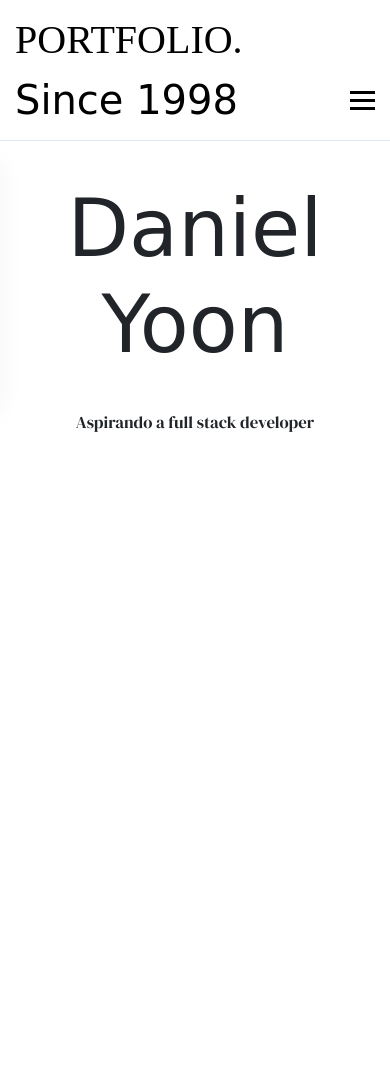
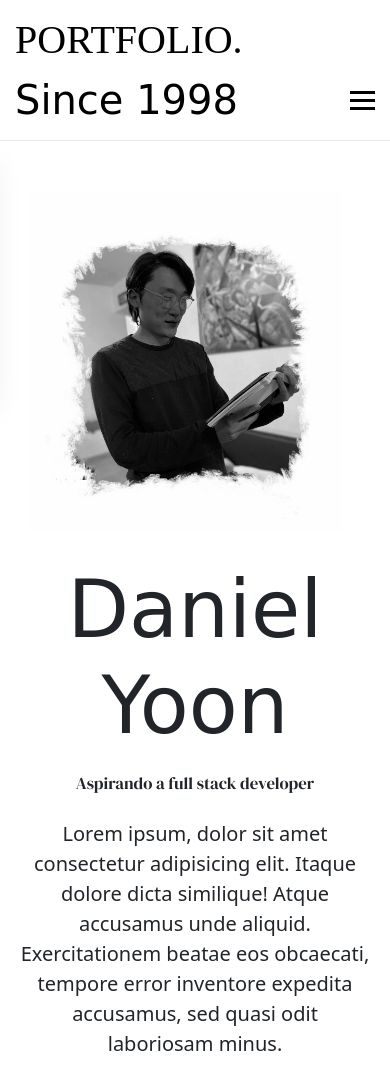
Before and after one commit to deany8n/portfolioweb, a plain HTML site: page index.html in a window 390 px wide. Before the commit the page ends 844 px from the top, so only its background shows below. Drawn offline with nearby package versions, Linux system fonts and the light colour scheme; a web font is replaced by a local one.

Commit message:
cambios en la letra de p

```diff
--- a/SASS/_index.scss
+++ b/SASS/_index.scss
@@ -2,16 +2,55 @@
 
 
 .intro {
+    display: flex;
+    flex-direction: column;
+.parrafo{
+    font-size: 20px;
+    margin: 20px;
     text-align: center;
-}
+}}
 
 .title{
-
-    margin: 40px;
+    margin: 20px;
     font-size: 80px;
     font-family: 'Water Brush', cursive;
+    text-align: center;
 
 }
 .subtitle {
     font-family: 'DM Serif Display', serif;
+  justify-content: center;
+  text-align: center;
 }
+
+.dani {
+    position: relative;
+width: 580px;
+height: 600px;
+margin: 30px;
+top: 70px;
+}
+
+.introContainer{
+    display: flex;
+flex-direction: row;
+flex-wrap: nowrap;
+
+
+
+}
+
+@media only screen and (max-width: 768px) {
+.introContainer{
+    display: flex;
+flex-direction: column;
+}
+
+.dani {
+    position: relative;
+width: 80%;
+height:90%;
+margin: 30px;
+top: 20px;
+}
+}
--- a/SASS/style.scss
+++ b/SASS/style.scss
@@ -88,6 +88,9 @@ a {
 
 
 @media only screen and (max-width: 768px) {
+
+
+
     .nav-menu {
         position: fixed;
         left: -100%;
@@ -101,6 +104,7 @@ a {
         box-shadow:
             0 10px 27px rgba(0, 0, 0, 0.05);
       margin-top: 100px;
+      z-index: 1;
     }
 
     .nav-menu.active {
@@ -115,7 +119,6 @@ a {
     .hamburger {
         display: block;
         cursor: pointer;
-
     }
 
 }
--- a/index.html
+++ b/index.html
@@ -23,7 +23,7 @@
                     <a href="./index.html" class="nav-link">HOME</a>
                 </li>
                 <li class="nav-item">
-                    <a href="#" class="nav-link">ABOUT ME</a>
+                    <a href="#about" class="nav-link">ABOUT ME</a>
                 </li>
                 <li class="nav-item">
                     <a href="#" class="nav-link">CONTACT</a>
@@ -39,10 +39,23 @@
     </header>
 
     <section>
-        <div class="intro">
 
-            <h1 class="title"> Daniel Yoon</h1>
-            <h2 class="subtitle">Aspirando a full stack developer</h2>
+        <div class="introContainer">
+            <div>
+                <img class="dani" src="./IMAGES/daniportfolio.png">
+            </div>
+            <div class="intro">
+
+                <h1 id="about" name="about" class="title"> Daniel Yoon</h1>
+                <h2 class="subtitle">Aspirando a full stack developer</h2>
+                <p class="parrafo" >Lorem ipsum, dolor sit amet consectetur adipisicing elit. Itaque dolore dicta
+                    similique! Atque accusamus unde aliquid. Exercitationem beatae eos obcaecati, tempore error
+                    inventore expedita accusamus, sed quasi odit laboriosam minus.</p>
+
+            </div>
+
+
+
         </div>
 
     </section>
```
Also changed, not shown: CSS/style.css, IMAGES/daniportfolio.png (added), 2 other files.
